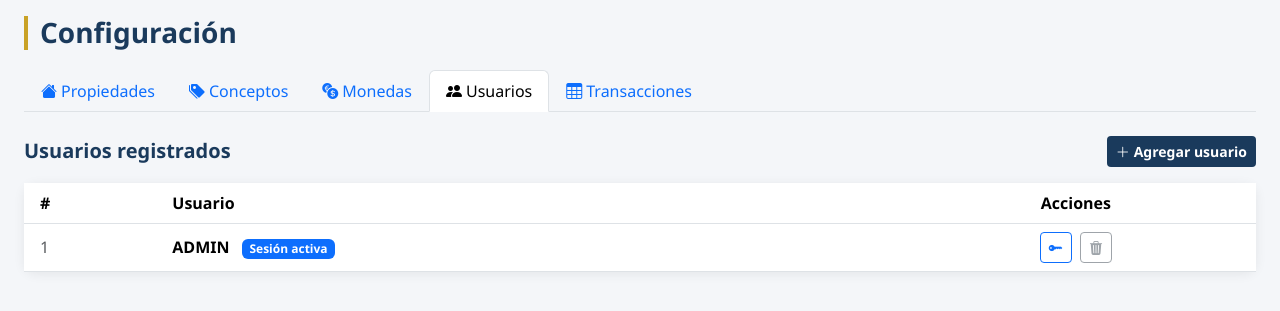
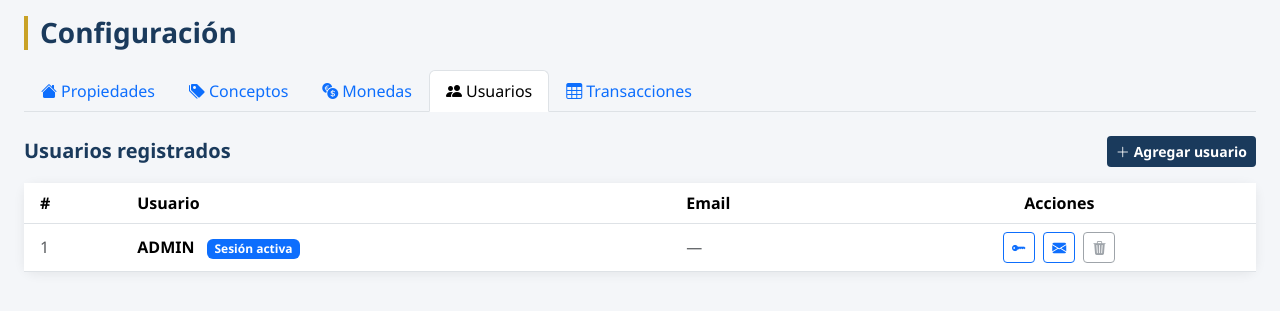
Before and after one commit to holdingmax/inversiones-inmobiliarias, a Flask app: page /configuracion in a window 1280 px wide, after a click on "Usuarios". Shown: the part 60-371 px from the top of the page. Run offline with Flask 3, Linux system fonts and the light colour scheme; the visitor is signed in with stand-in values (Sample User, id 1).

Commit message:
feat: agregar edición de email de usuario desde Configuración
- Nueva ruta POST /config/usuario/<int:cod>/email
- Validación de formato con EMAIL_REGEX, tanto en el input type=email
  del frontend como server-side (independiente del navegador)
- Permite vaciar el campo (email = NULL) sin romper nada
- Columna Email nueva en la tabla de Configuración → Usuarios, con
  botón de edición (mismo patrón visual que el de cambio de contraseña)
- Modal editEmailModal siguiendo el estilo ya existente en la pantalla
- Necesario para que el flujo de forgot-password (commit 7ac737b)
  sea utilizable por usuarios que no tenían email cargado
- Probado manualmente: email válido se guarda, email inválido se
  rechaza (frontend y backend), campo vacío permite borrar
- No se modificó ninguna línea de /forgot-password,
  /reset-password/<token>, login, logout ni login_required

```diff
--- a/app.py
+++ b/app.py
@@ -1,4 +1,5 @@
 import os
+import re
 import uuid
 import json
 import csv
@@ -48,6 +49,8 @@ app.config['MAIL_PASSWORD'] = os.environ.get('MAIL_PASSWORD', '')
 
 RESET_TOKEN_SALT    = 'reset-password'
 RESET_TOKEN_MAX_AGE = 60 * 60  # 60 minutos, en segundos
+
+EMAIL_REGEX = re.compile(r'^[^@\s]+@[^@\s]+\.[^@\s]+$')
 
 db = SQLAlchemy(app)
 
@@ -917,6 +920,27 @@ def config_usuario_edit(cod):
         u.password = generate_password_hash(nueva_pwd)
         db.session.commit()
         flash(f'Contraseña de "{u.nombre_usuario}" actualizada correctamente.', 'success')
+    except Exception as e:
+        db.session.rollback()
+        flash(f'Error al actualizar: {e}', 'danger')
+    return redirect(url_for('configuracion') + '#usuarios')
+
+
+@app.route('/config/usuario/<int:cod>/email', methods=['POST'])
+@login_required
+def config_usuario_editar_email(cod):
+    u = db.session.get(Usuario, cod)
+    if not u:
+        flash('Usuario no encontrado.', 'warning')
+        return redirect(url_for('configuracion') + '#usuarios')
+    email = request.form.get('email', '').strip()
+    if email and not EMAIL_REGEX.match(email):
+        flash('El formato del email no es válido.', 'warning')
+        return redirect(url_for('configuracion') + '#usuarios')
+    try:
+        u.email = email[:120] or None
+        db.session.commit()
+        flash(f'Email de "{u.nombre_usuario}" actualizado correctamente.', 'success')
     except Exception as e:
         db.session.rollback()
         flash(f'Error al actualizar: {e}', 'danger')
--- a/templates/configuracion.html
+++ b/templates/configuracion.html
@@ -273,6 +273,7 @@
               <tr>
                 <th class="ps-3">#</th>
                 <th>Usuario</th>
+                <th>Email</th>
                 <th class="text-center">Acciones</th>
               </tr>
             </thead>
@@ -286,6 +287,7 @@
                     <span class="badge bg-primary ms-2">Sesión activa</span>
                   {% endif %}
                 </td>
+                <td class="text-muted">{{ u.email or '—' }}</td>
                 <td class="text-center">
                   <button class="btn btn-sm btn-outline-primary me-1 btn-edit-usr"
                     data-cod="{{ u.cod }}"
@@ -293,6 +295,14 @@
                     data-bs-toggle="modal" data-bs-target="#editUsrModal"
                     title="Cambiar contraseña">
                     <i class="bi bi-key-fill"></i>
+                  </button>
+                  <button class="btn btn-sm btn-outline-primary me-1 btn-edit-email"
+                    data-cod="{{ u.cod }}"
+                    data-nombre="{{ u.nombre_usuario }}"
+                    data-email="{{ u.email or '' }}"
+                    data-bs-toggle="modal" data-bs-target="#editEmailModal"
+                    title="Editar email">
+                    <i class="bi bi-envelope-fill"></i>
                   </button>
                   {% if u.cod != session.usuario_id %}
                   <button class="btn btn-sm btn-outline-danger btn-confirmar-delete"
@@ -666,6 +676,39 @@
 </div>
 
 
+<!-- Editar Usuario (email) -->
+<div class="modal fade" id="editEmailModal" tabindex="-1">
+  <div class="modal-dialog modal-dialog-centered">
+    <div class="modal-content">
+      <div class="modal-header" style="background:var(--gold);color:var(--navy);">
+        <h5 class="modal-title fw-bold"><i class="bi bi-envelope-fill me-2"></i>Editar Email</h5>
+        <button type="button" class="btn-close" data-bs-dismiss="modal"></button>
+      </div>
+      <form method="POST" id="editEmailForm" action="">
+        <div class="modal-body">
+          <div class="mb-3">
+            <label class="form-label fw-semibold text-muted">Usuario</label>
+            <p id="editEmailNombre" class="form-control-plaintext fw-bold fs-5" style="color:var(--navy);"></p>
+          </div>
+          <div class="mb-3">
+            <label class="form-label fw-semibold">Email</label>
+            <input type="email" name="email" id="editEmailInput" class="form-control" maxlength="120"
+                   placeholder="usuario@ejemplo.com">
+            <div class="form-text">Se usa para recuperar la contraseña. Dejalo vacío para quitarlo.</div>
+          </div>
+        </div>
+        <div class="modal-footer">
+          <button type="button" class="btn btn-outline-secondary" data-bs-dismiss="modal">Cancelar</button>
+          <button type="submit" class="btn fw-semibold px-4" style="background:var(--navy);color:#fff;">
+            <i class="bi bi-save2-fill me-1"></i>Guardar
+          </button>
+        </div>
+      </form>
+    </div>
+  </div>
+</div>
+
+
 <!-- ════════════════════════════════════════════════════════
      MODAL — CONFIRMACIÓN DE ELIMINACIÓN
 ════════════════════════════════════════════════════════ -->
@@ -765,7 +808,7 @@
     });
   });
 
-  // ── Editar Usuario ────────────────────────────────────
+  // ── Editar Usuario (contraseña) ───────────────────────
   document.querySelectorAll('.btn-edit-usr').forEach(btn => {
     btn.addEventListener('click', () => {
       document.getElementById('editUsrForm').action =
@@ -773,5 +816,15 @@
       document.getElementById('editUsrNombre').textContent = btn.dataset.nombre;
     });
   });
+
+  // ── Editar Usuario (email) ────────────────────────────
+  document.querySelectorAll('.btn-edit-email').forEach(btn => {
+    btn.addEventListener('click', () => {
+      document.getElementById('editEmailForm').action =
+        `/config/usuario/${btn.dataset.cod}/email`;
+      document.getElementById('editEmailNombre').textContent = btn.dataset.nombre;
+      document.getElementById('editEmailInput').value = btn.dataset.email;
+    });
+  });
 </script>
 {% endblock %}
```
